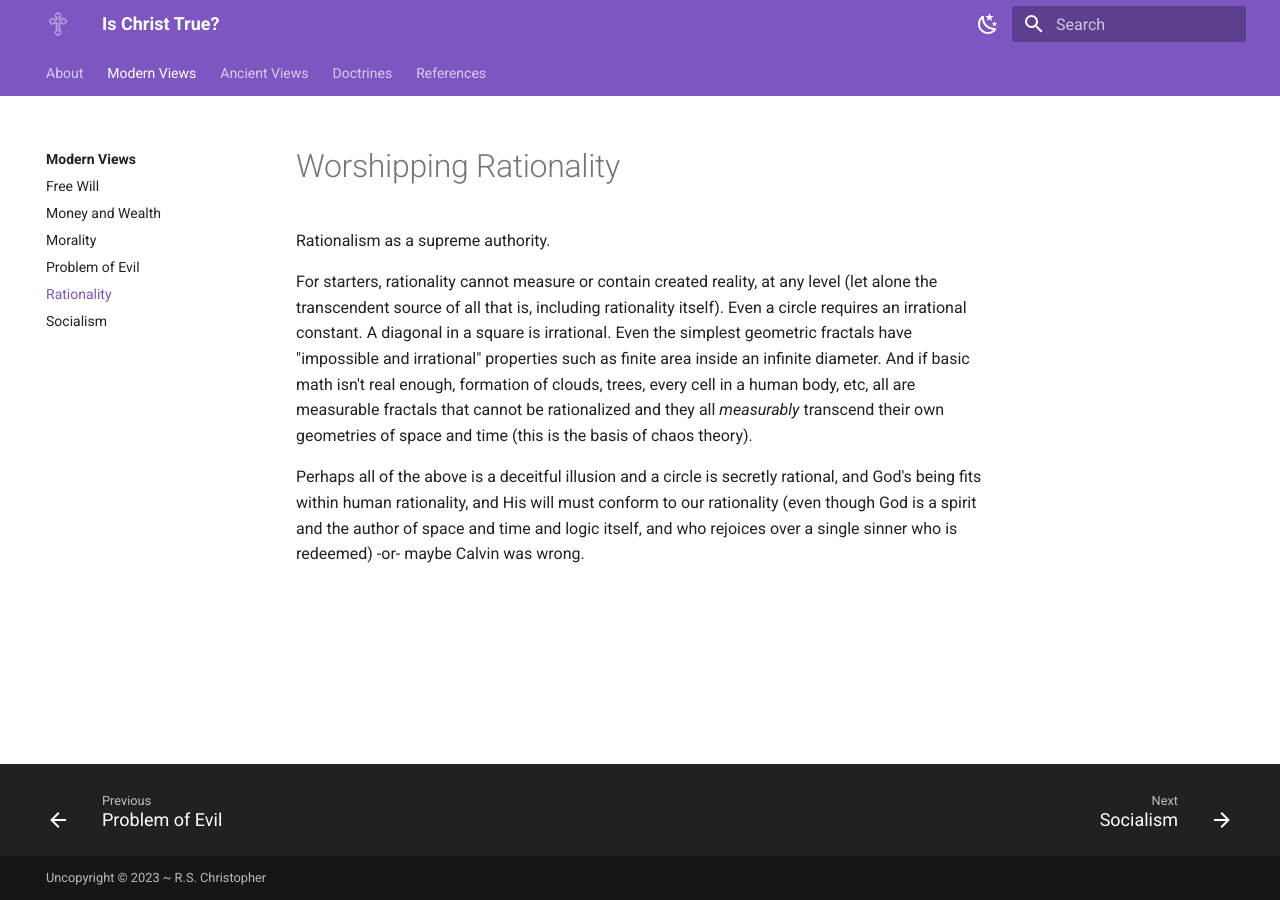
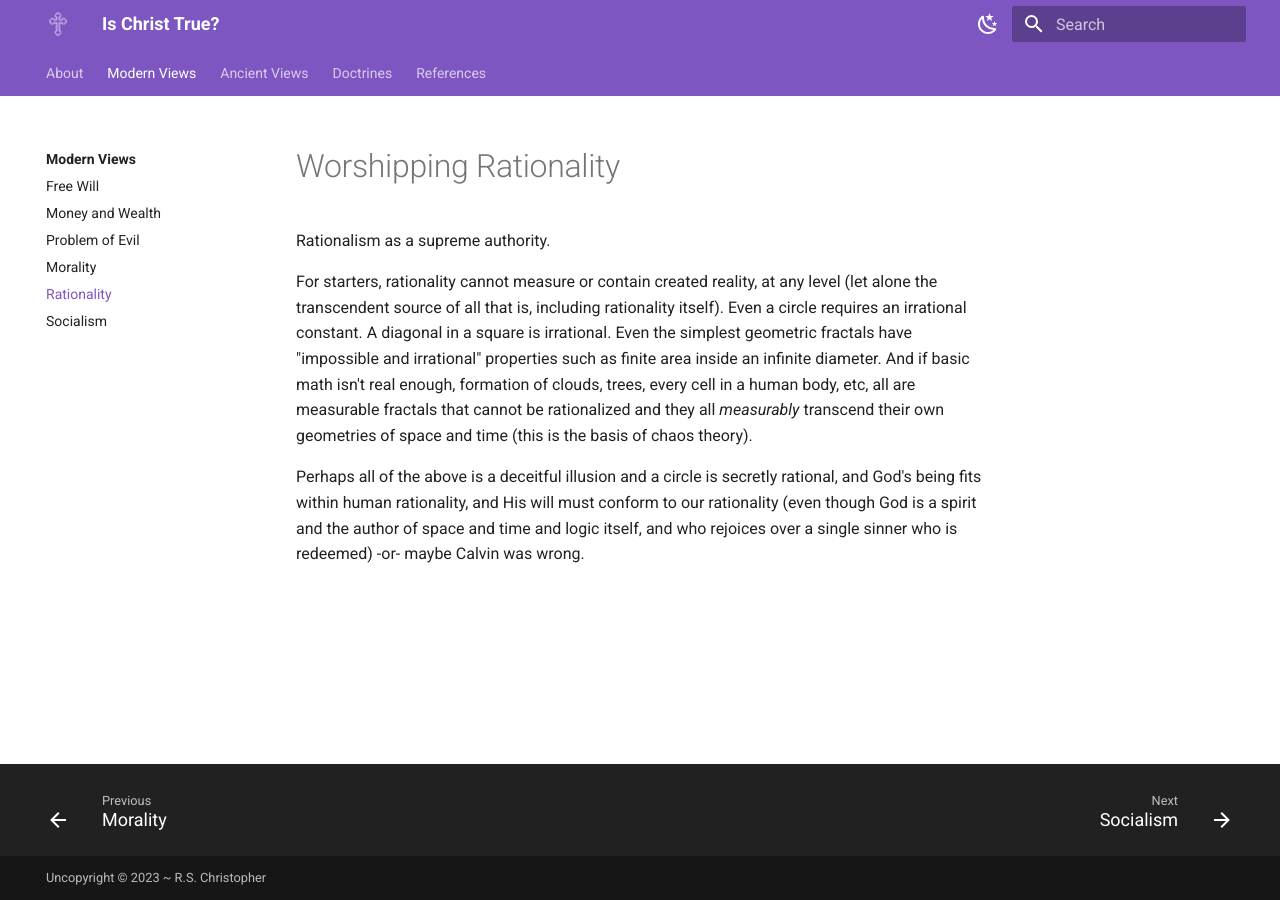
Before and after one commit to rschristopher/ischristtrue.com, an MkDocs documentation site: the page built from src/modern-views/rationality.md, in a window 1280 px wide. Built offline with MkDocs 1.6.1 and Material for MkDocs 9.7.7, drawn with Linux system fonts in a browser that asks for light colours; part of the change alters nothing that is shown.

Commit message:
Update mkdocs.yml

```diff
--- a/mkdocs.yml
+++ b/mkdocs.yml
@@ -45,8 +45,8 @@ nav:
         - modern-views/index.md
         - Free Will: modern-views/free-will.md
         - Money and Wealth: modern-views/money-wealth.md
+        - Problem of Evil: modern-views/problem-of-evil.md
         - Morality: modern-views/morality.md
-        - Problem of Evil: modern-views/problem-of-evil.md
         - Rationality: modern-views/rationality.md
         - Socialism: modern-views/socialism.md
     - Ancient Views:
```
